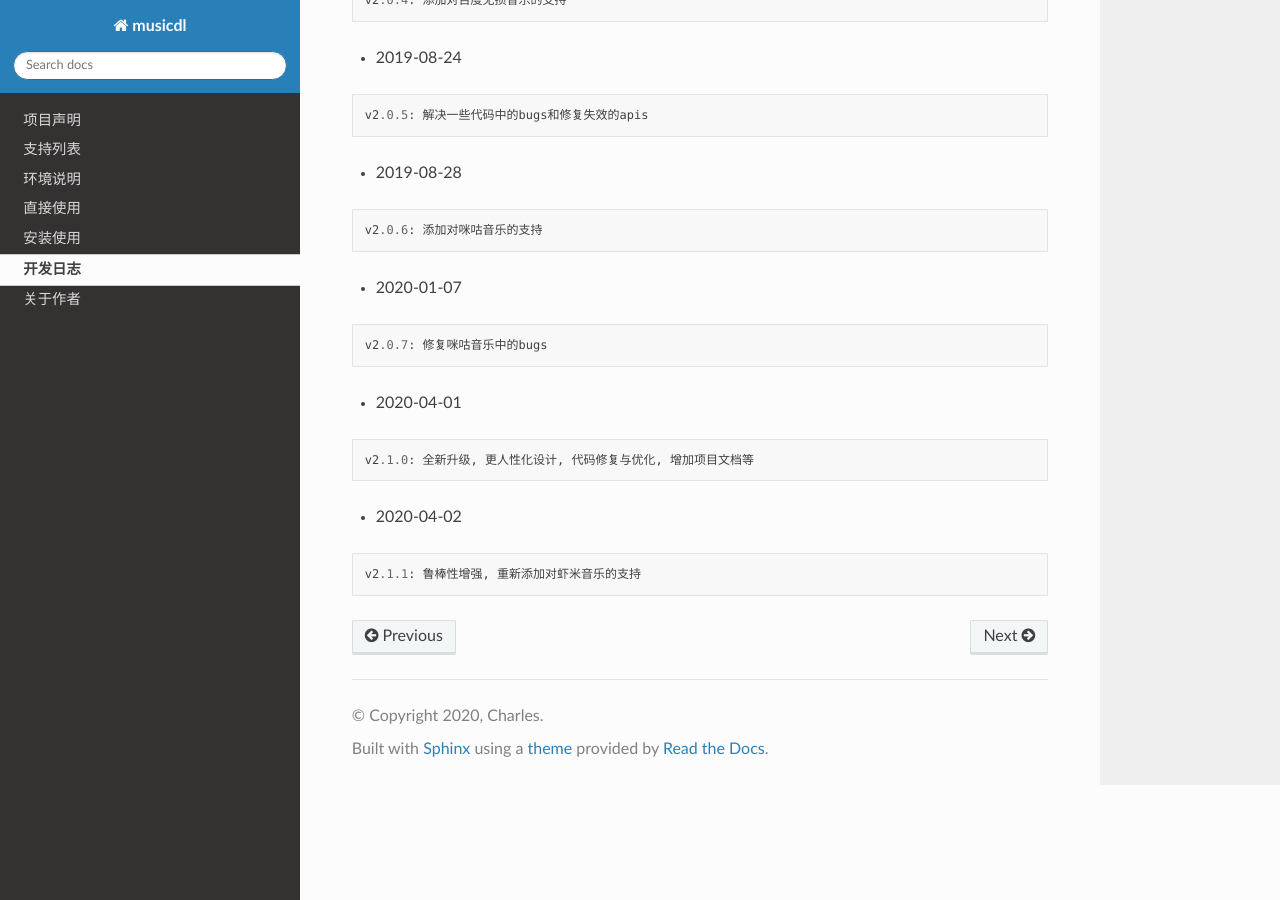
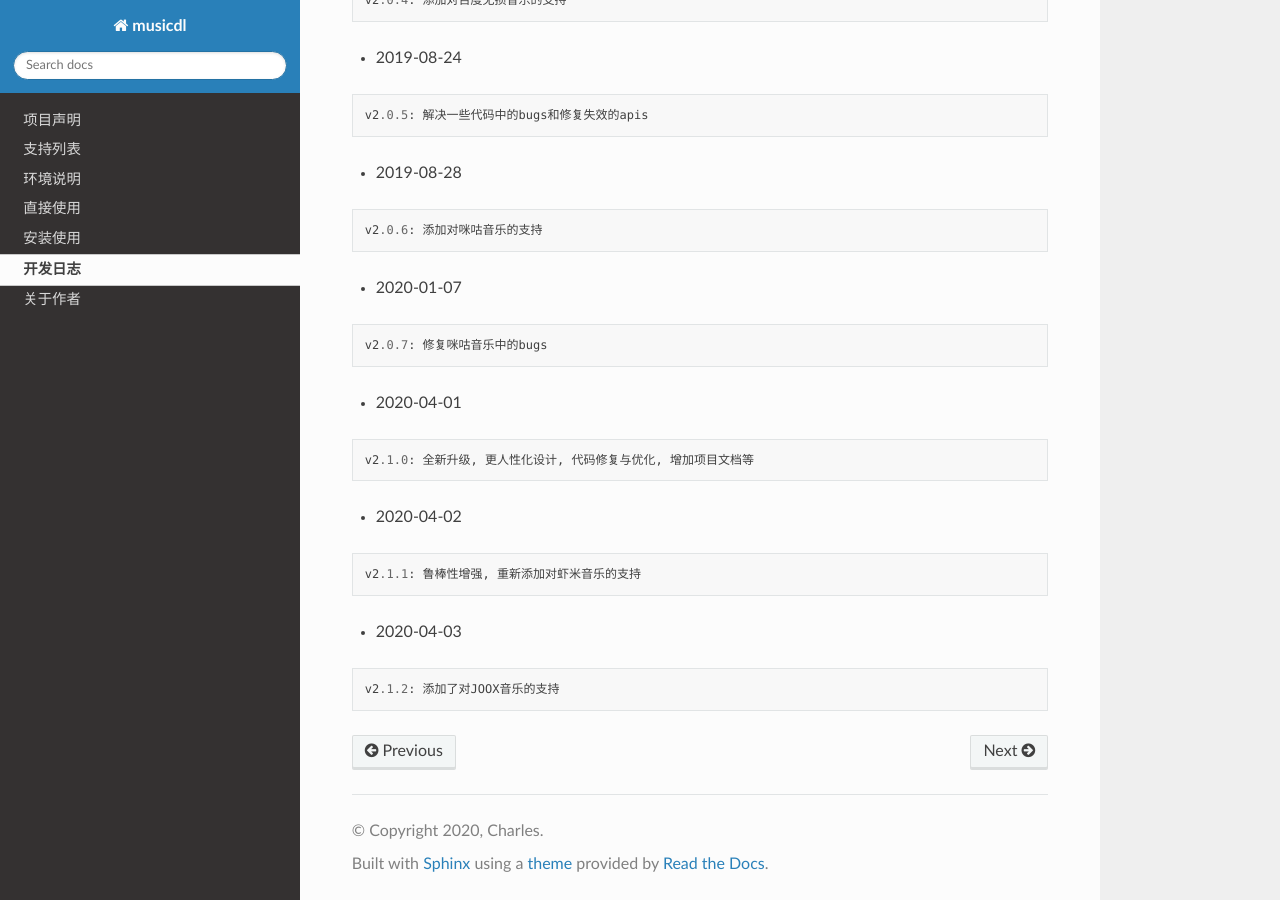
Before and after one commit to CharlesPikachu/musicdl, a Sphinx documentation site: the page built from docs/LOG.md, in a window 1280 px wide and 900 px high, scrolled down 1040 px. Built offline with Sphinx 7.4.7 and the Read the Docs theme 2.0.0, drawn with Linux system fonts in a browser that asks for light colours.

````diff
--- a/docs/LOG.md
+++ b/docs/LOG.md
@@ -52,3 +52,7 @@ v2.1.0: 全新升级, 更人性化设计, 代码修复与优化, 增加项目文
 ```
 v2.1.1: 鲁棒性增强, 重新添加对虾米音乐的支持
 ```
+- 2020-04-03
+```
+v2.1.2: 添加了对JOOX音乐的支持
+```
````
Also changed, not shown: docs/NONDEVELOPER.md (+1 -0 lines).
